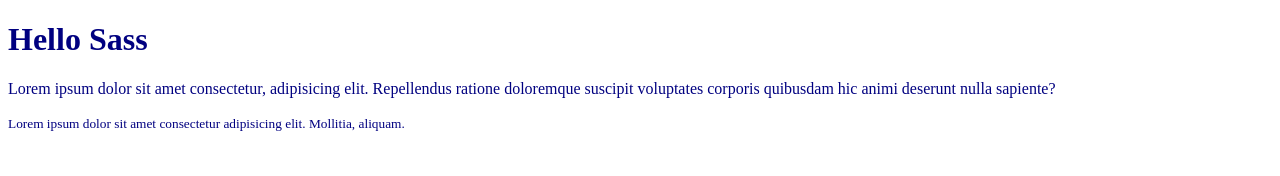
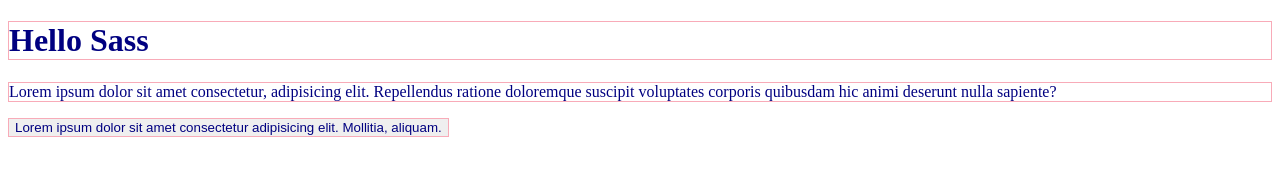
Before and after one commit to 10xMike/html-sass-first, a website: page index.html in a window 1280 px wide. Drawn offline with Linux system fonts and the light colour scheme.

Commit message:
Change 'small' with 'button, add secondary color

```diff
--- a/index.html
+++ b/index.html
@@ -12,6 +12,6 @@
 
     <p>Lorem ipsum dolor sit amet consectetur, adipisicing elit. Repellendus ratione doloremque suscipit voluptates corporis quibusdam hic animi deserunt nulla sapiente?</p>
 
-    <small>Lorem ipsum dolor sit amet consectetur adipisicing elit. Mollitia, aliquam.</small>
+    <button>Lorem ipsum dolor sit amet consectetur adipisicing elit. Mollitia, aliquam.</button>
 </body>
 </html>
--- a/src/app.scss
+++ b/src/app.scss
@@ -1,7 +1,9 @@
 :root{
     --main-color: navy;
+    --secondary-color: #f8abb8;
 }
 
-h1, p, small{
+h1, p, button{
     color: var(--main-color);
+    border: 1px solid var(--secondary-color);
 }
```
Also changed, not shown: package.json (+6 -2 lines), dist/css/app.css, 1 other file.
